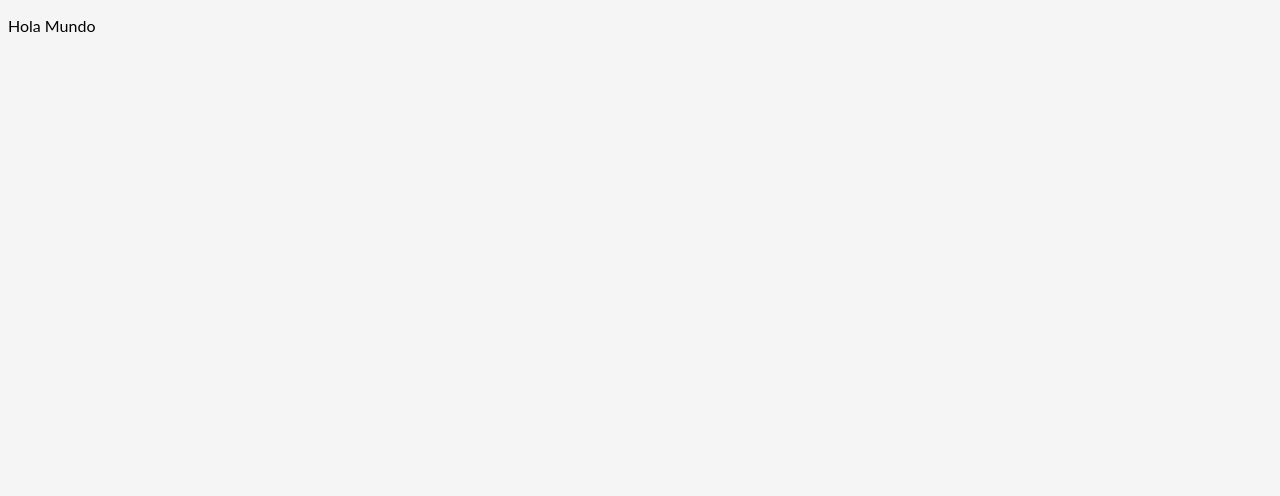
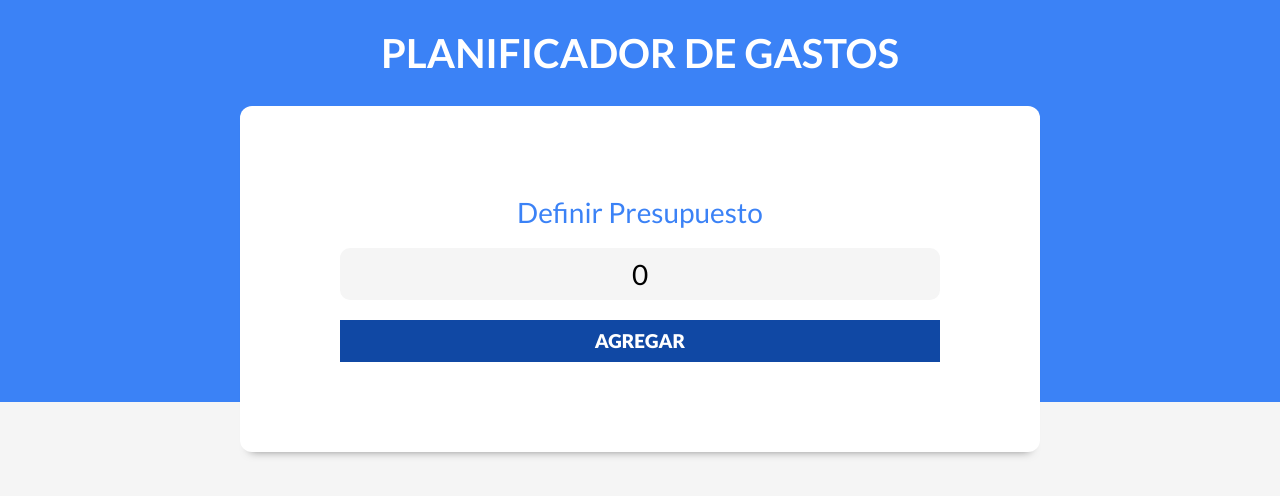
Before and after one commit to CrissRayes/control-gastos, a React (Create React App) app: page / in a window 1280 px wide. Shown: the top 496 px of the page. Built offline with nearby package versions, Linux system fonts and the light colour scheme.

Commit message:
contexto de presupuesto

```diff
--- a/public/index.html
+++ b/public/index.html
@@ -1,14 +1,12 @@
 <!DOCTYPE html>
 <html lang="en">
+
 <head>
   <meta charset="utf-8" />
   <link rel="icon" href="%PUBLIC_URL%/favicon.ico" />
   <meta name="viewport" content="width=device-width, initial-scale=1" />
   <meta name="theme-color" content="#000000" />
-    <meta
-      name="description"
-      content="Web site created using create-react-app"
-    />
+  <meta name="description" content="Web site created using create-react-app" />
   <link rel="apple-touch-icon" href="%PUBLIC_URL%/logo192.png" />
   <!--
       manifest.json provides metadata used when your web app is installed on a
@@ -24,8 +22,13 @@
       work correctly both with client-side routing and a non-root public URL.
       Learn how to configure a non-root public URL by running `npm run build`.
     -->
-    <title>React App</title>
+  <link rel="stylesheet" href="https://necolas.github.io/normalize.css/8.0.1/normalize.css">
+  <link rel="preconnect" href="https://fonts.googleapis.com">
+  <link rel="preconnect" href="https://fonts.gstatic.com" crossorigin>
+  <link href="https://fonts.googleapis.com/css2?family=Lato:wght@400;700;900&display=swap" rel="stylesheet">
+  <title>Control de Gastos</title>
 </head>
+
 <body>
   <noscript>You need to enable JavaScript to run this app.</noscript>
   <div id="root"></div>
@@ -40,4 +43,5 @@
       To create a production bundle, use `npm run build` or `yarn build`.
     -->
 </body>
+
 </html>
--- a/src/App.js
+++ b/src/App.js
@@ -1,8 +1,17 @@
+import Header from './components/Header'
+import MyContext from './my_context'
+import { useState } from 'react';
 
 function App () {
+
+  const [presupuesto, setPresupuesto] = useState( 0 )
+  const presupuestoState = { presupuesto, setPresupuesto }
+
   return (
-    <div className="App">
-      <p>Hola Mundo</p>
+    <div>
+      <MyContext.Provider value={ presupuestoState }>
+        <Header />
+      </MyContext.Provider>
     </div>
   );
 }
--- /dev/null
+++ b/src/components/Header.jsx
@@ -0,0 +1,11 @@
+import NuevoPresupuesto from './NuevoPresupuesto'
+const Header = () => {
+  return (
+    <header>
+      <h1>Planificador de Gastos</h1>
+      <NuevoPresupuesto />
+    </header>
+  )
+}
+
+export default Header
--- /dev/null
+++ b/src/components/NuevoPresupuesto.jsx
@@ -0,0 +1,29 @@
+import { useContext } from 'react'
+import MyContext from '../my_context'
+
+const NuevoPresupuesto = () => {
+  const { presupuesto, setPresupuesto } = useContext(MyContext)
+
+  return (
+    <div className='contenedor-presupuesto contenedor sombra'>
+      <form className='formulario'>
+        <div className='campo'>
+          <label>Definir Presupuesto</label>
+          <input
+            className='nuevo-presupuesto'
+            type='text'
+            placeholder='Agrega tu presupuesto'
+            value={presupuesto}
+            onChange={e => setPresupuesto(e.target.value)}
+          />
+        </div>
+        <input
+          type='submit'
+          value='Agregar'
+        />
+      </form>
+    </div>
+  )
+}
+
+export default NuevoPresupuesto
--- /dev/null
+++ b/src/my_context.js
@@ -0,0 +1,3 @@
+import { createContext } from 'react'
+const MyContext = createContext()
+export default MyContext
```
Lines whose indentation alone changed are shown as unchanged.
